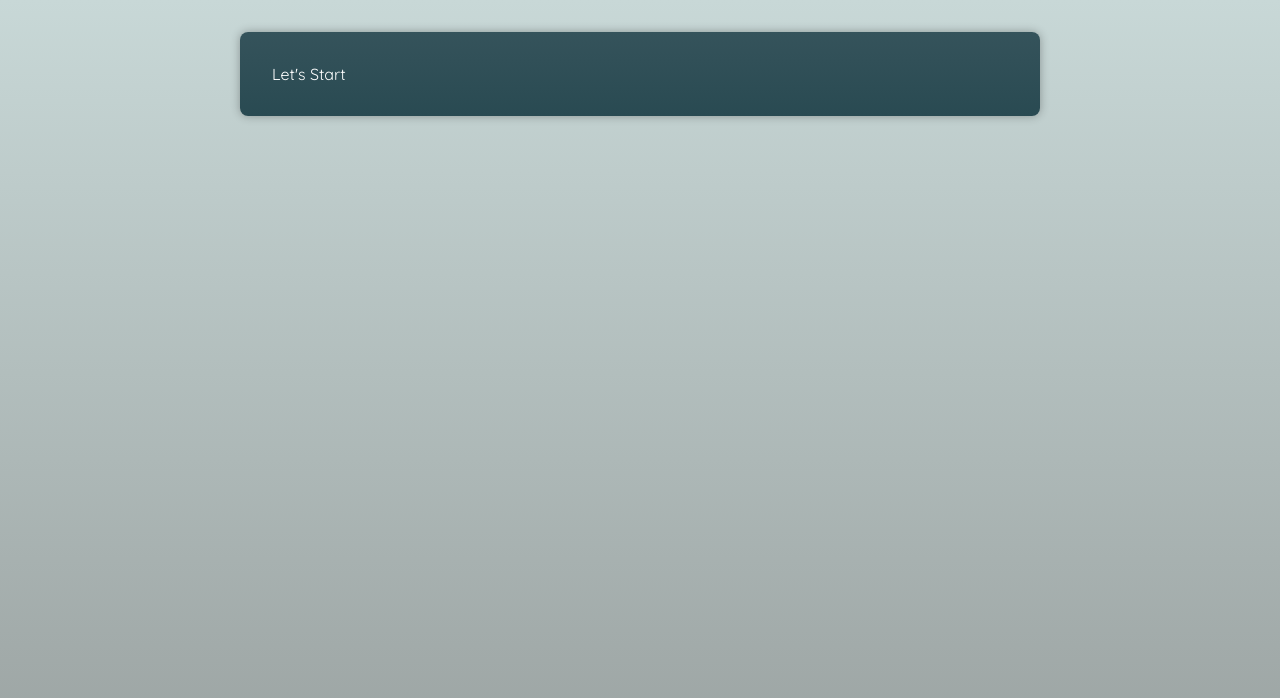
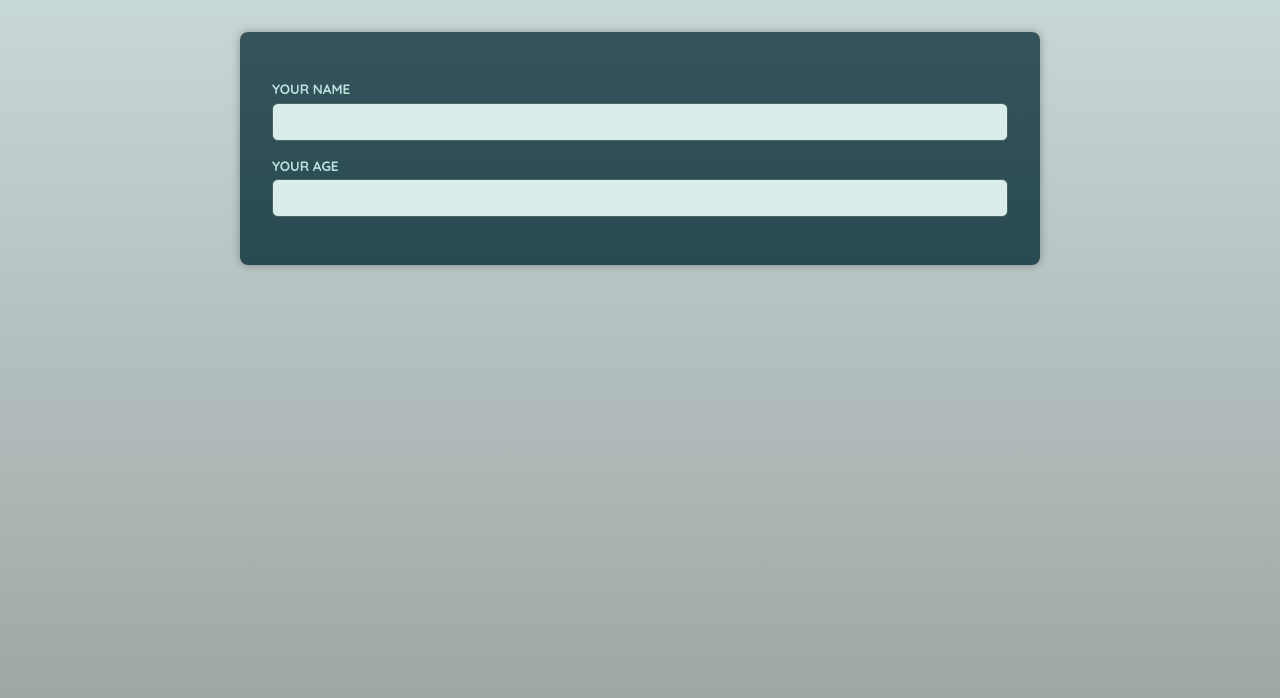
Before and after one commit to web223dev/react-ts-advanced, a React (Vite) app: page / in a window 1280 px wide. Shown: the top 698 px of the page. Built offline with nearby package versions, Linux system fonts and the light colour scheme; a web font is replaced by a local one.

Commit message:
Crated Custom Input component- Wrapper component

```diff
--- a/src/App.tsx
+++ b/src/App.tsx
@@ -1,5 +1,12 @@
+import Input from './components/input';
+
 function App() {
-  return <div>Let's Start</div>;
+  return (
+    <main>
+      <Input id='name' label='Your name' type='text' />
+      <Input id='age' label='Your age' type='number' />
+    </main>
+  );
 }
 
 export default App;
--- /dev/null
+++ b/src/components/input.tsx
@@ -0,0 +1,15 @@
+import { ComponentPropsWithoutRef } from 'react';
+
+type InputProps = {
+  label: string;
+  id: string;
+} & ComponentPropsWithoutRef<'input'>;
+
+export default function Input({ label, id, ...props }: InputProps) {
+  return (
+    <p>
+      <label htmlFor={id}>{label}</label>
+      <input id={id} {...props} />
+    </p>
+  );
+}
```
